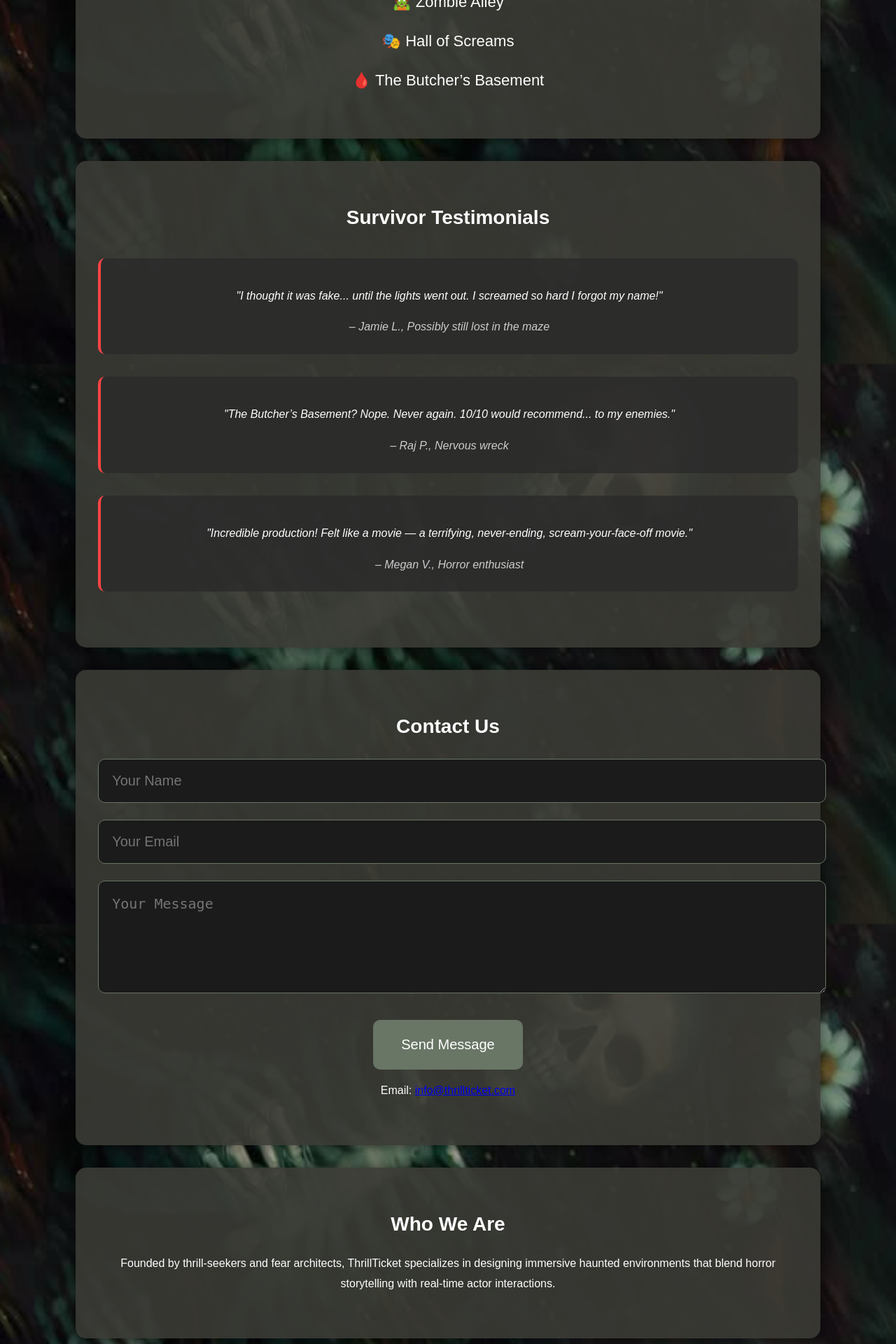
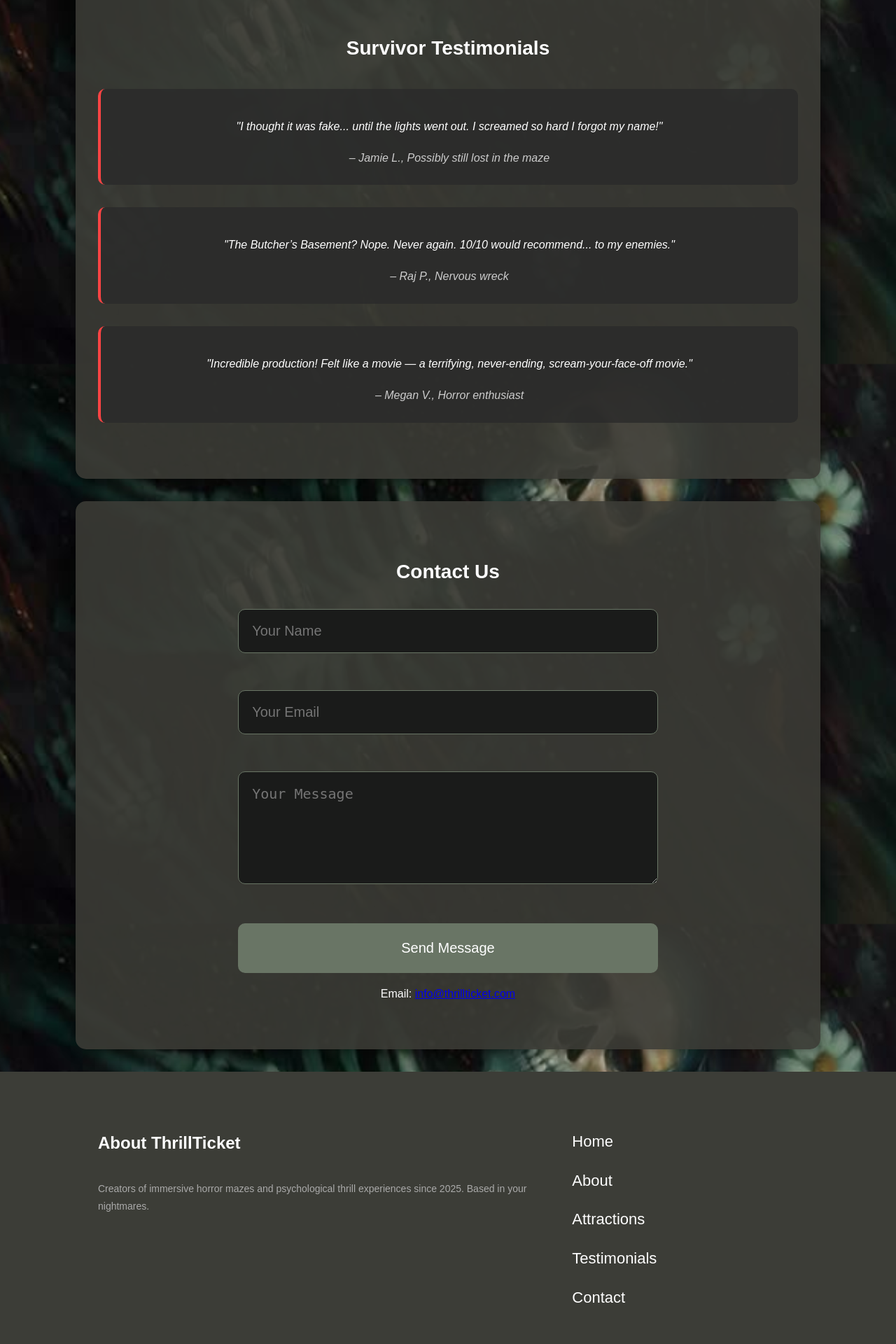
Before and after one commit to sanju4725/ThrillTicket, a Django app: page / in a window 1280 px wide. Shown: the part 1080-3000 px from the top of the page at 70% size. Run offline with Django 5.2, Linux system fonts and the light colour scheme.

Commit message:
Works Wonderfully now Next app on its way now

```diff
--- a/thrillticket/halls/templates/halls/index.html
+++ b/thrillticket/halls/templates/halls/index.html
@@ -10,7 +10,10 @@
 <body style="background: url('{% static 'images/haunted-bg.jpg' %}') no-repeat center center fixed; background-size: cover;">
 
     <header>
+        <div class="header-content">
             <h1>ThrillTicket</h1>
+            <p class="subtitle">Enter If You Dare</p>
+        </div>
         <nav>
             <a href="#">Home</a>
             <a href="#about">About</a>
@@ -20,12 +23,7 @@
         </nav>
     </header>
 
-    <section class="hero">
-        <h2>Enter If You Dare</h2>
-        <p>Experience the nightmare maze — the ultimate horror walkthrough.</p>
-        <button>Book Your Scare</button>
-    </section>
-
+    <main>
         <section class="about" id="about">
             <h3>About ThrillTicket</h3>
             <p>
@@ -69,23 +67,25 @@
             </form>
             <p>Email: <a href="mailto:info@thrillticket.com">info@thrillticket.com</a></p>
         </section>
-
-    <section class="about-org">
-        <h3>Who We Are</h3>
-        <p>
-            Founded by thrill-seekers and fear architects, ThrillTicket specializes in designing immersive haunted environments that blend horror storytelling with real-time actor interactions.
-        </p>
-    </section>
+    </main>
 
     <footer>
-        <div class="footer-links">
-            <a href="#">Home</a> |
-            <a href="#about">About</a> |
-            <a href="#attractions">Attractions</a> |
-            <a href="#testimonials">Testimonials</a> |
-            <a href="#contact">Contact</a>
+        <div class="footer-container">
+            <div class="footer-about">
+                <h4>About ThrillTicket</h4>
+                <p>Creators of immersive horror mazes and psychological thrill experiences since 2025. Based in your nightmares.</p>
             </div>
-        <p>&copy; 2025 ThrillTicket. All rights reserved. Dread responsibly.</p>
+            <ul class="footer-links">
+                <li><a href="#">Home</a></li>
+                <li><a href="#about">About</a></li>
+                <li><a href="#attractions">Attractions</a></li>
+                <li><a href="#testimonials">Testimonials</a></li>
+                <li><a href="#contact">Contact</a></li>
+            </ul>
+        </div>
+        <p class="copyright">
+            &copy; 2025 ThrillTicket. All rights reserved. Dread responsibly.
+        </p>
     </footer>
 
 </body>
--- a/thrillticket/static/css/style.css
+++ b/thrillticket/static/css/style.css
@@ -1,6 +1,5 @@
 @import url('https://fonts.googleapis.com/css2?family=Creepster&display=swap');
 
-/* COLOR VARIABLES */
 :root {
     --bg: #1a1b1a;
     --fg: #ffffff;
@@ -11,59 +10,63 @@
     --overlay: rgba(0, 0, 0, 0.7);
 }
 
-/* GENERAL */
 body {
     font-family: 'Arial', sans-serif;
     margin: 0;
     padding: 0;
     color: var(--fg);
+    background-size: cover;
+    background-attachment: fixed;
     line-height: 1.8;
     position: relative;
     opacity: 0;
     animation: fadeIn 1.5s ease-in-out forwards;
+    font-size: 16px;
     text-align: center;
-    font-size: 16px;
 }
 
-/* OVERLAY */
 body::before {
     content: "";
     position: fixed;
     top: 0; left: 0; right: 0; bottom: 0;
-    background-color: var(--overlay);
+    background-color: rgba(0, 0, 0, 0.25); /* More transparent now */
     z-index: -1;
 }
 
-/* FADE IN */
 @keyframes fadeIn {
     to { opacity: 1; }
 }
 
-/* HEADINGS */
-h1, h2, h3, h4 {
-    color: var(--fg);
-    margin: 0.5rem 0;
-}
-
-h1 { font-size: 36px; }
-h2 { font-size: 32px; }
-h3 { font-size: 28px; }
-
 /* HEADER */
 header {
     background: var(--section-bg);
-    padding: 2rem;
+    padding: 3rem 2rem 1rem;
     display: flex;
-    justify-content: space-between;
+    flex-direction: column;
     align-items: center;
     font-family: 'Creepster', cursive;
-    flex-wrap: wrap;
+    box-shadow: 0 0 20px rgba(0, 0, 0, 0.7);
+}
+
+.header-content {
+    margin-bottom: 1rem;
+}
+
+header h1 {
+    font-size: 40px;
+    margin: 0;
+}
+
+.subtitle {
+    font-size: 24px;
+    color: #ccc;
+    margin: 0.5rem 0 1rem;
 }
 
 nav {
     display: flex;
-    gap: 1.5rem;
     flex-wrap: wrap;
+    gap: 2rem;
     justify-content: center;
 }
 
@@ -71,44 +74,11 @@ nav a {
     color: var(--fg);
     text-decoration: none;
     font-weight: bold;
-    transition: color 0.3s;
+    font-size: 18px;
 }
 
 nav a:hover {
     color: #ff4444;
-}
-
-/* HERO */
-.hero {
-    padding: 5rem 2rem 3rem;
-    position: relative;
-}
-
-.hero h2 {
-    font-family: 'Creepster', cursive;
-    font-size: 48px;
-    margin-bottom: 1rem;
-}
-
-.hero p {
-    font-size: 24px;
-}
-
-button {
-    padding: 1.5rem 2.5rem;
-    background: var(--accent);
-    border: none;
-    color: var(--fg);
-    font-size: 20px;
-    cursor: pointer;
-    border-radius: 10px;
-    transition: background 0.3s ease, transform 0.2s ease;
-    margin-top: 1rem;
-}
-
-button:hover {
-    background: var(--nav);
-    transform: scale(1.05);
 }
 
 /* SECTIONS */
@@ -119,15 +89,23 @@ section {
     background: var(--section-bg);
     border-radius: 15px;
     box-shadow: 0 0 20px rgba(0,0,0,0.5);
+    text-align: center;
 }
 
-/* TYPES */
-.types ul {
+h2, h3, h4 {
+    color: var(--fg);
+}
+
+h2 { font-size: 32px; }
+h3 { font-size: 28px; }
+h4 { font-size: 24px; }
+
+ul {
     list-style: none;
     padding: 0;
 }
 
-.types li {
+ul li {
     margin: 1rem 0;
     font-size: 22px;
 }
@@ -149,9 +127,8 @@ section {
     color: #ccc;
 }
 
-/* FORM */
-.contact form input,
-.contact form textarea {
+/* FORMS */
+input, textarea {
     width: 100%;
     padding: 1.2rem;
     margin: 0.75rem 0;
@@ -162,31 +139,81 @@ section {
     font-size: 20px;
 }
 
-.contact form button {
+button {
+    padding: 1.5rem 2.5rem;
+    background: var(--accent);
+    border: none;
+    color: var(--fg);
+    font-size: 20px;
+    cursor: pointer;
+    border-radius: 10px;
     margin-top: 1rem;
+    transition: background 0.3s ease, transform 0.2s ease;
+}
+
+button:hover {
+    background: var(--nav);
+    transform: scale(1.05);
 }
 
 /* FOOTER */
 footer {
-    text-align: center;
-    padding: 2rem 1rem;
     background: var(--footer);
     color: var(--fg);
-    font-size: 18px;
-    border-top: 1px solid var(--nav);
+    padding: 3rem 2rem 1rem;
+    font-size: 16px;
+    text-align: center;
+}
+
+.footer-container {
+    display: flex;
+    justify-content: space-between;
+    flex-wrap: wrap;
+    text-align: left;
+    gap: 2rem;
+    max-width: 1000px;
+    margin: 0 auto;
+}
+
+.footer-about {
+    flex: 2;
 }
 
 .footer-links {
-    margin-bottom: 1rem;
+    flex: 1;
+    list-style: none;
+    padding: 0;
+}
+
+.footer-links li {
+    margin-bottom: 0.5rem;
 }
 
 .footer-links a {
     color: var(--fg);
-    margin: 0 1rem;
     text-decoration: none;
-    font-weight: bold;
 }
 
 .footer-links a:hover {
     color: #ff4444;
 }
+
+footer p {
+    margin-top: 2rem;
+    font-size: 14px;
+    color: #aaa;
+}
+
+.contact form {
+    max-width: 600px;
+    margin: 0 auto;
+    text-align: left;
+}
+
+.contact form input,
+.contact form textarea,
+.contact form button {
+    display: block;
+    width: 100%;
+    box-sizing: border-box;
+}
```
Lines whose indentation alone changed are shown as unchanged.
